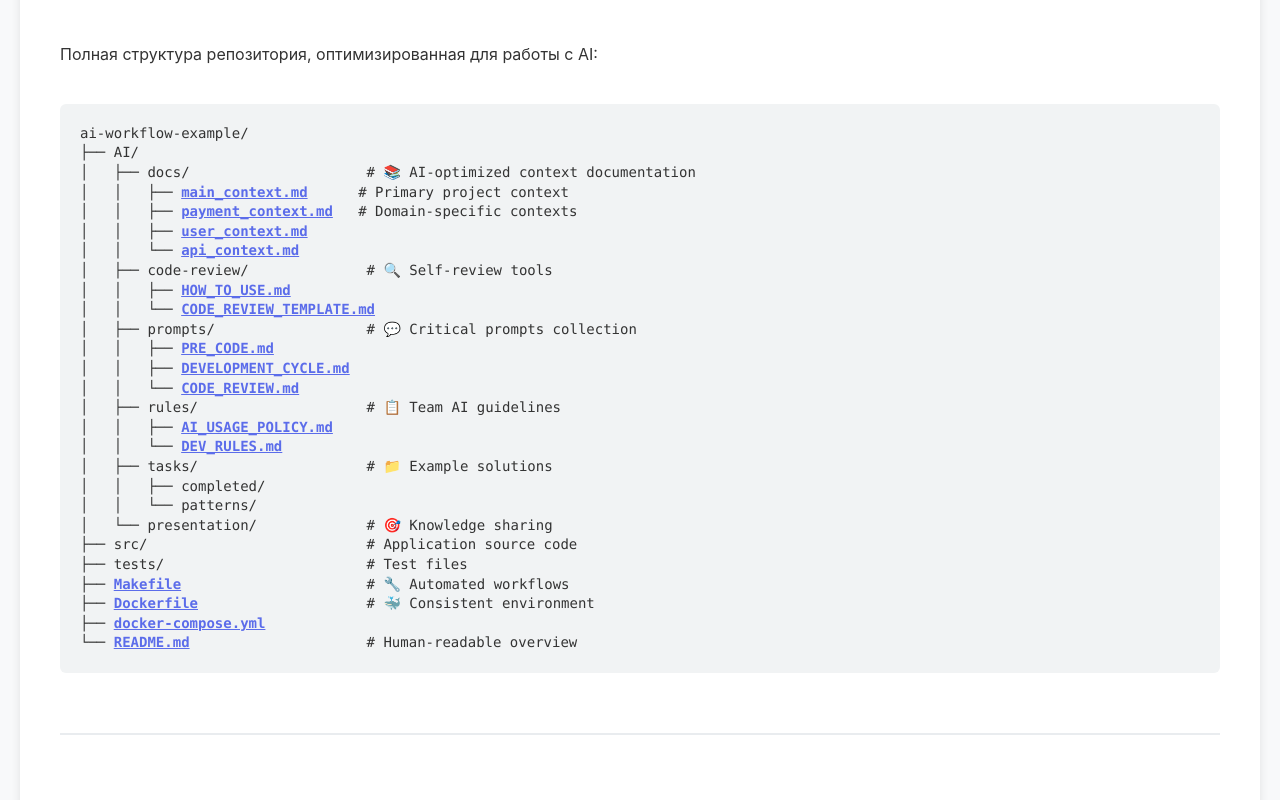
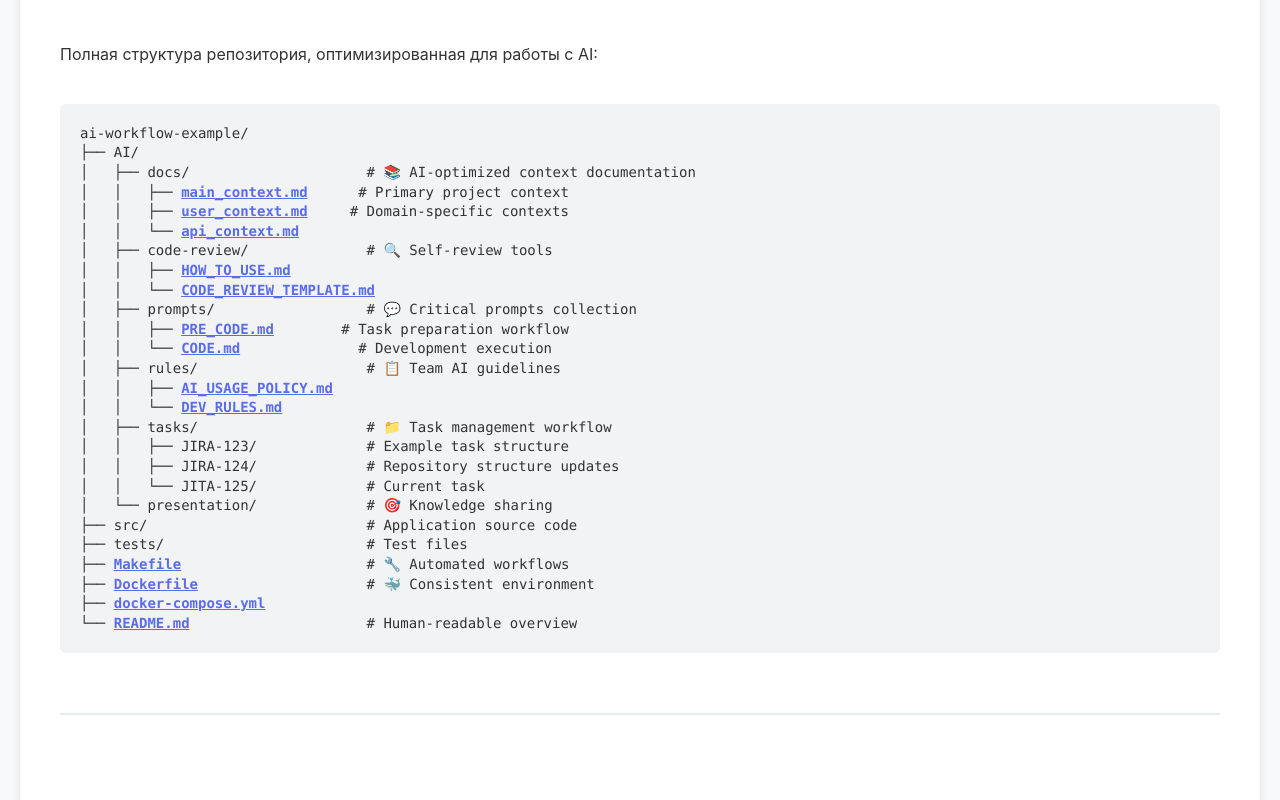
Before and after one commit to nazargulov/AI-developer-workflow, a plain HTML site: page example/index.html in a window 1280 px wide. Shown: the part 580-1380 px from the top of the page. Drawn offline with nearby package versions, Linux system fonts and the light colour scheme.

Commit message:
[JIRA-125]: Update repository structure and fix broken links in presentation

```diff
--- a/example/index.html
+++ b/example/index.html
@@ -444,22 +444,21 @@
 ├── AI/
 │   ├── docs/                     # 📚 AI-optimized context documentation
 │   │   ├── <a href="#" onclick="showMarkdown('AI/docs/main_context.md', 'Main Context'); return false;">main_context.md</a>      # Primary project context
-│   │   ├── <a href="#" onclick="showMarkdown('AI/docs/payment_context.md', 'Payment Context'); return false;">payment_context.md</a>   # Domain-specific contexts
-│   │   ├── <a href="#" onclick="showMarkdown('AI/docs/user_context.md', 'User Context'); return false;">user_context.md</a>
+│   │   ├── <a href="#" onclick="showMarkdown('AI/docs/user_context.md', 'User Context'); return false;">user_context.md</a>     # Domain-specific contexts
 │   │   └── <a href="#" onclick="showMarkdown('AI/docs/api_context.md', 'API Context'); return false;">api_context.md</a>
 │   ├── code-review/              # 🔍 Self-review tools
 │   │   ├── <a href="#" onclick="showMarkdown('AI/code-review/HOW_TO_USE.md', 'How to Use Code Review'); return false;">HOW_TO_USE.md</a>
 │   │   └── <a href="#" onclick="showMarkdown('AI/code-review/CODE_REVIEW_TEMPLATE.md', 'Code Review Template'); return false;">CODE_REVIEW_TEMPLATE.md</a>
 │   ├── prompts/                  # 💬 Critical prompts collection
-│   │   ├── <a href="#" onclick="showMarkdown('AI/prompts/PRE_CODE.md', 'Pre-Code Prompt'); return false;">PRE_CODE.md</a>
-│   │   ├── <a href="#" onclick="showMarkdown('AI/prompts/DEVELOPMENT_CYCLE.md', 'Development Cycle'); return false;">DEVELOPMENT_CYCLE.md</a>
-│   │   └── <a href="#" onclick="showMarkdown('AI/prompts/CODE_REVIEW.md', 'Code Review Prompt'); return false;">CODE_REVIEW.md</a>
+│   │   ├── <a href="#" onclick="showMarkdown('AI/prompts/PRE_CODE.md', 'Pre-Code Prompt'); return false;">PRE_CODE.md</a>        # Task preparation workflow
+│   │   └── <a href="#" onclick="showMarkdown('AI/prompts/CODE.md', 'Code Prompt'); return false;">CODE.md</a>              # Development execution
 │   ├── rules/                    # 📋 Team AI guidelines
 │   │   ├── <a href="#" onclick="showMarkdown('AI/rules/AI_USAGE_POLICY.md', 'AI Usage Policy'); return false;">AI_USAGE_POLICY.md</a>
 │   │   └── <a href="#" onclick="showMarkdown('AI/rules/DEV_RULES.md', 'Development Rules'); return false;">DEV_RULES.md</a>
-│   ├── tasks/                    # 📁 Example solutions
-│   │   ├── completed/
-│   │   └── patterns/
+│   ├── tasks/                    # 📁 Task management workflow
+│   │   ├── JIRA-123/             # Example task structure
+│   │   ├── JIRA-124/             # Repository structure updates
+│   │   └── JITA-125/             # Current task
 │   └── presentation/             # 🎯 Knowledge sharing
 ├── src/                          # Application source code
 ├── tests/                        # Test files
@@ -524,7 +523,7 @@
                 <div class="metric-card">
                     <h3>🔄 Workflow Engineering</h3>
                     <p>Системные подходы для разных типов задач</p>
-                    <p><a href="#" onclick="showMarkdown('AI/prompts/DEVELOPMENT_CYCLE.md', 'Development Cycle'); return false;">⚙️ Цикл разработки</a></p>
+                    <p><a href="#" onclick="showMarkdown('AI/prompts/CODE.md', 'Code Execution'); return false;">⚙️ Цикл разработки</a></p>
                 </div>
             </div>
 
@@ -540,8 +539,7 @@
                     <div>
                         <strong>💬 Prompts:</strong><br>
                         <a href="#" onclick="showMarkdown('AI/prompts/PRE_CODE.md', 'Pre-Code'); return false;">Pre-Code</a> |
-                        <a href="#" onclick="showMarkdown('AI/prompts/CODE_REVIEW.md', 'Code Review'); return false;">Code Review</a> |
-                        <a href="#" onclick="showMarkdown('AI/prompts/DEVELOPMENT_CYCLE.md', 'Dev Cycle'); return false;">Dev Cycle</a>
+                        <a href="#" onclick="showMarkdown('AI/prompts/CODE.md', 'Code Execution'); return false;">Code Execution</a>
                     </div>
                     <div>
                         <strong>🔍 Code Review:</strong><br>
```
